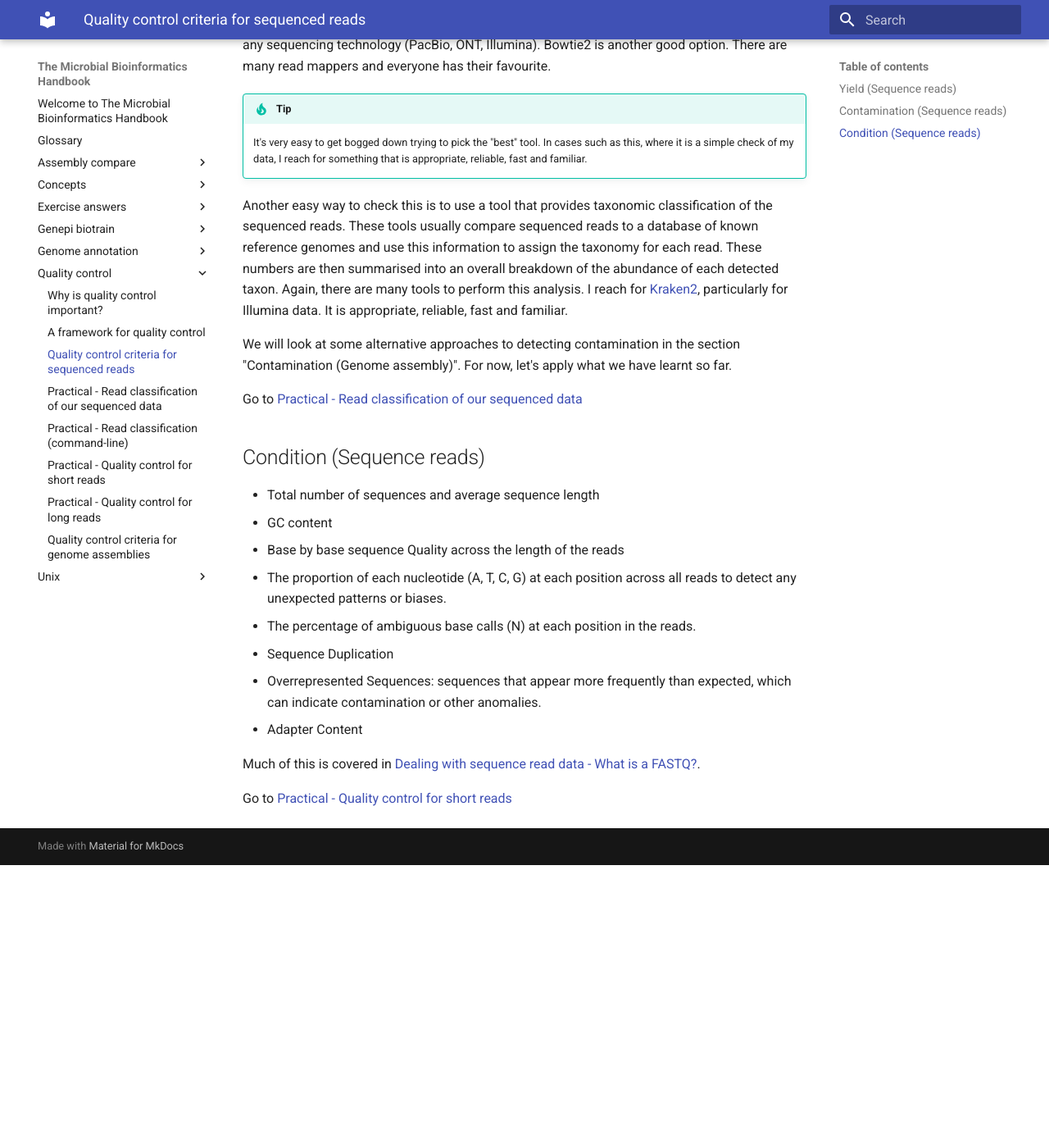
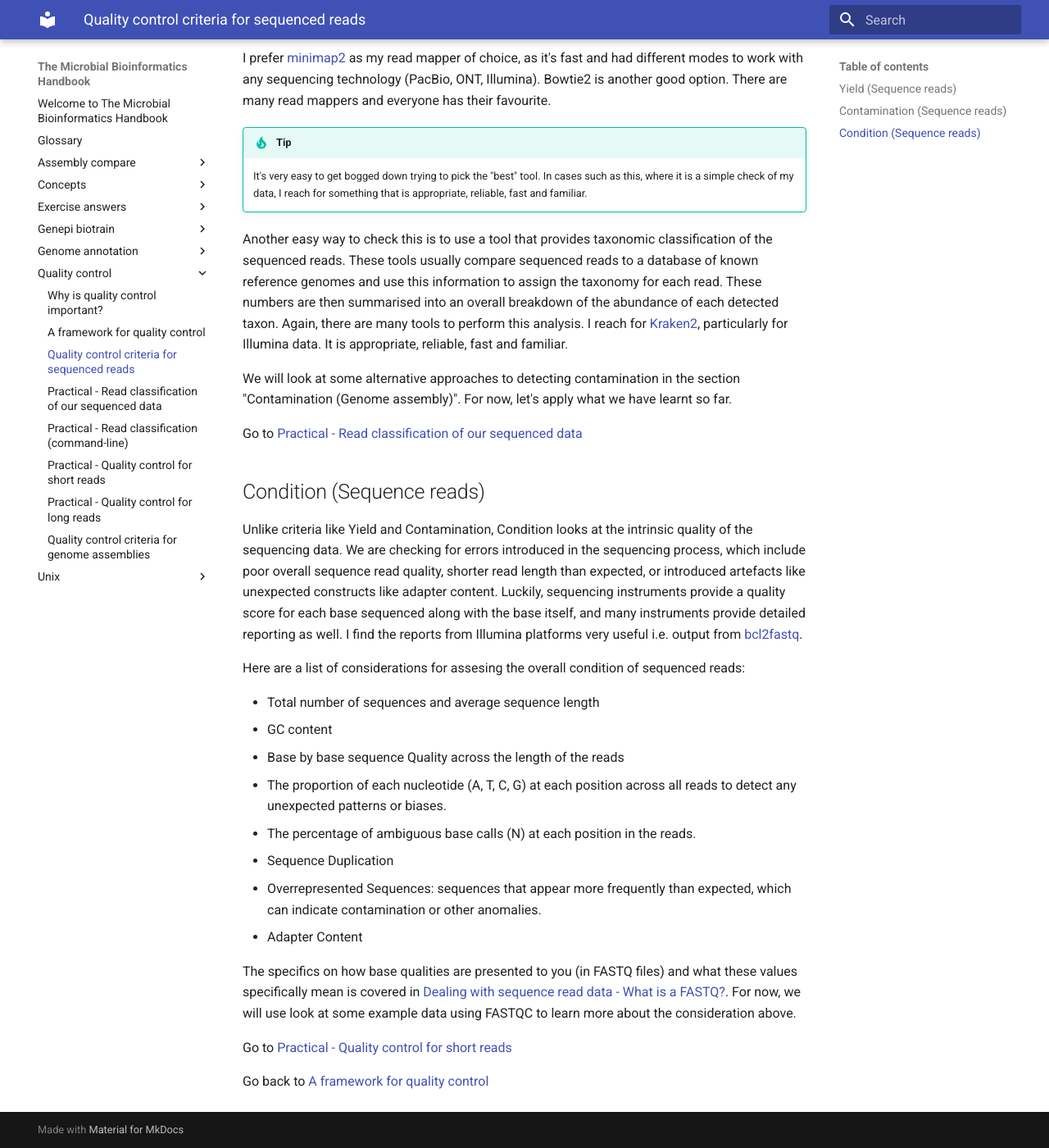
Before and after one commit to happykhan/bioinformatics-handbook, an MkDocs documentation site: the page built from docs/quality-control/05-read-qc.md, in a window 1280 px wide and 1400 px high, scrolled down 1961 px. Shown: the whole window at 82% size. Built offline with MkDocs 1.6.1 and Material for MkDocs 9.7.7, drawn with Linux system fonts in a browser that asks for light colours; before the commit the page ends 3016 px from its top, so only the background shows below that; some of the changed text lies outside the part shown.

Commit message:
added practicals

```diff
--- a/docs/quality-control/05-read-qc.md
+++ b/docs/quality-control/05-read-qc.md
@@ -2,6 +2,8 @@
 title: Quality control criteria for sequenced reads
 ---
 When working with genomic data, try not to get overwhelmed with the myriad of tools that assess these categories in one way or another. Instead, keep this list in mind and pick an approach that assesses each criterion. The exact specifics of which tools and what thresholds and metrics you employ is dependant on your specific question. We will go over some of the regularly used tools for typical usage.
+
+Go back to [A framework for quality control](01-qc-framework.md)
 
 ## Yield (Sequence reads)
 *Do I have enough sequenced reads for my work?* We assume that in whole genome sequencing that the selection of DNA is random, such that with enough sequencing we should see representation of every position in the genome. In order to have confidence of the base called in that position, we *over*sample to have a number of reads from the same position to form a consensus. There are two main reasons why we oversample:
@@ -50,7 +52,9 @@ Go to [Practical - Read classification of our sequenced data](10-read-classifica
 
 ## Condition (Sequence reads)
 
+Unlike criteria like Yield and Contamination, Condition looks at the intrinsic quality of the sequencing data. We are checking for errors introduced in the sequencing process, which include poor overall sequence read quality, shorter read length than expected, or introduced artefacts like unexpected constructs like adapter content. Luckily, sequencing instruments provide a quality score for each base sequenced along with the base itself, and many instruments provide detailed reporting as well. I find the reports from Illumina platforms very useful i.e. output from [bcl2fastq](https://support.illumina.com/content/dam/illumina-support/documents/documentation/software_documentation/bcl2fastq/bcl2fastq_letterbooklet_15038058brpmi.pdf).
 
+Here are a list of considerations for assesing the overall condition of sequenced reads:
 
 * Total number of sequences and average sequence length
 * GC content
@@ -61,6 +65,8 @@ Go to [Practical - Read classification of our sequenced data](10-read-classifica
 * Overrepresented Sequences: sequences that appear more frequently than expected, which can indicate contamination or other anomalies.
 * Adapter Content
 
-Much of this is covered in [Dealing with sequence read data - What is a FASTQ?](/concepts/fastq-in-detail).
+The specifics on how base qualities are presented to you (in FASTQ files) and what these values specifically mean is covered in [Dealing with sequence read data - What is a FASTQ?](/concepts/fastq-in-detail). For now, we will use look at some example data using FASTQC to learn more about the consideration above.
 
 Go to [Practical - Quality control for short reads](20-short-read-qc.md)
+
+Go back to [A framework for quality control](01-qc-framework.md)
```
Also changed, not shown: docs/quality-control/01-qc-framework.md (line endings or trailing spaces).
